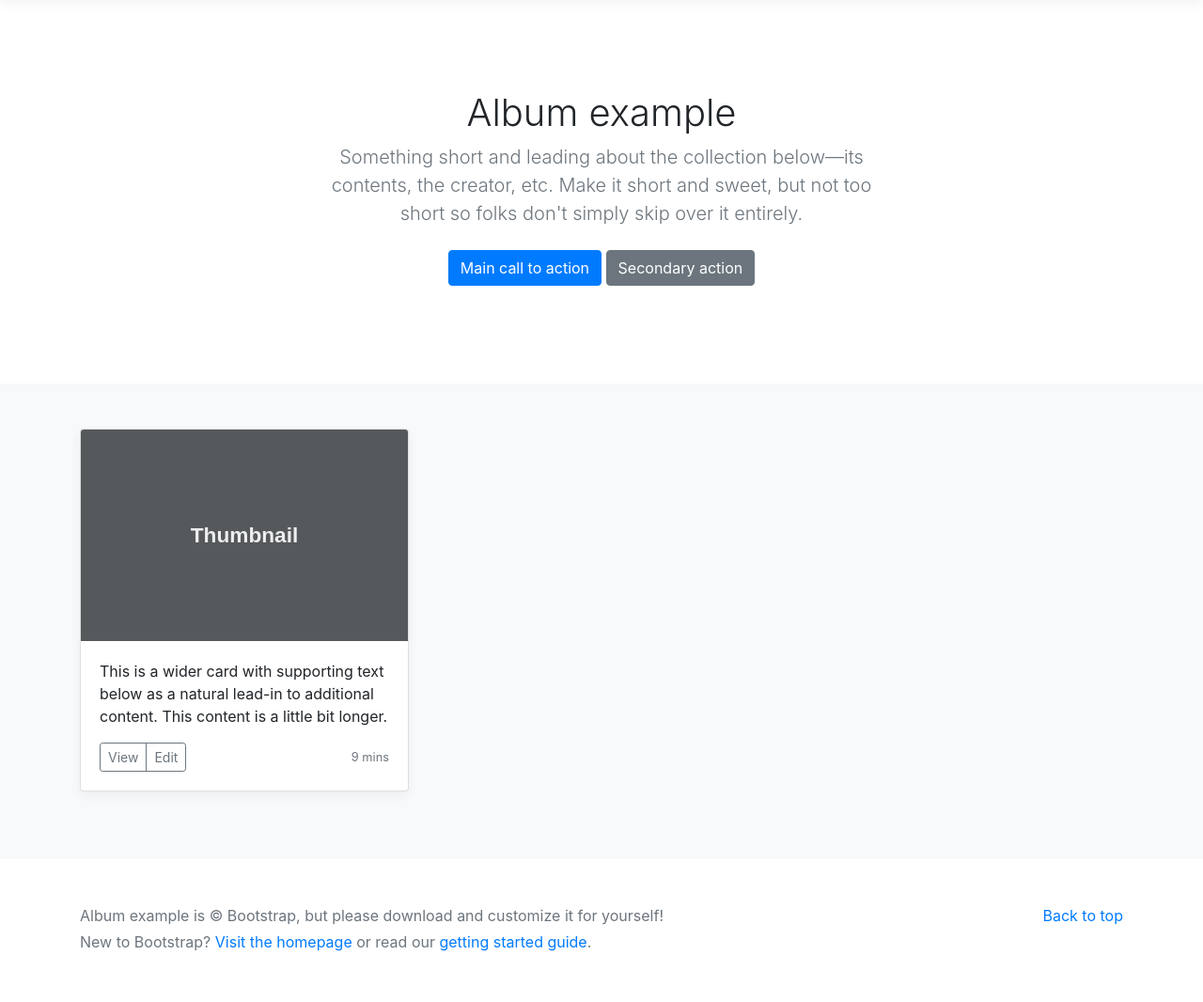
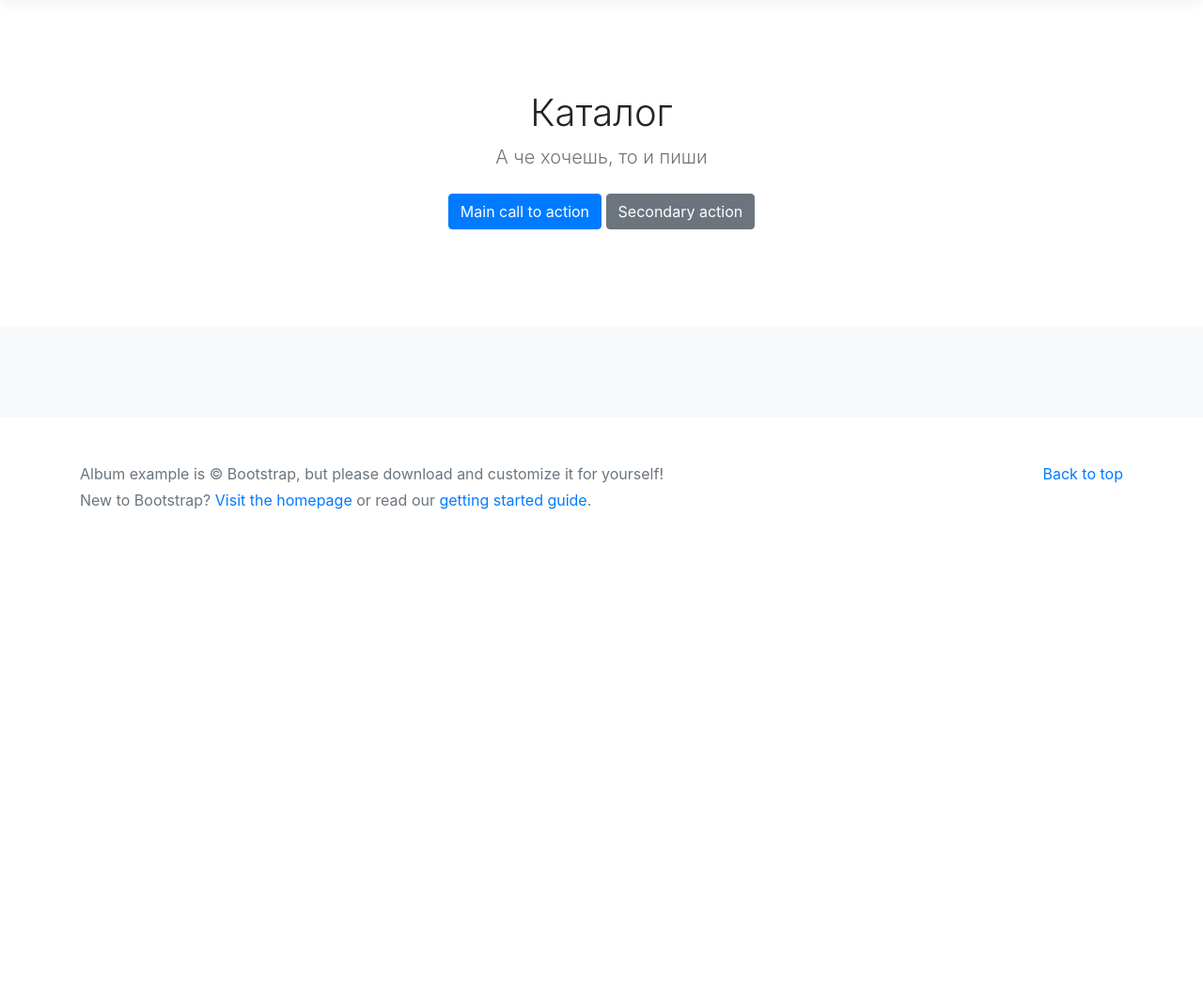
Before and after one commit to Yambur/HW_20.1, a Django app: page / in a window 1280 px wide. Shown: the part 56-1122 px from the top of the page at 94% size. After the commit the page ends 598 px from the top, so only its background shows below. Run offline with Django 4.2, Linux system fonts and the light colour scheme; some libraries are stand-ins or nearby versions.

Commit message:
continue

```diff
--- a/main/templates/main/index.html
+++ b/main/templates/main/index.html
@@ -10,10 +10,10 @@
     <title>Альбом | Album example for Bootstrap (BS 4.0)</title>
 
     <!-- Bootstrap core CSS -->
-    <link href="{% static '/css/bootstrap.min.css' %}" rel="stylesheet">
+    <link href="{% static 'css/bootstrap.min.css' %}" rel="stylesheet">
 
     <!-- Custom styles for this template -->
-    <link href="{% static '/css/album.css' %}" rel="stylesheet">
+    <link href="{% static 'css/album.css' %}" rel="stylesheet">
 </head>
 
 <body>
@@ -29,7 +29,7 @@
 
 <!-- Yandex.Metrika counter -->
 <script type="text/javascript">
-     (function(m,e,t,r,i,k,a){m[i]=m[i]||function(){(m[i].a=m[i].a||[]).push(arguments)}; m[i].l=1*new Date();k=e.createElement(t),a=e.getElementsByTagName(t)[0],k.async=1,k.src=r,a.parentNode.insertBefore(k,a)}) (window, document, "script", "https://mc.yandex.ru/metrika/tag.js", "ym"); ym(39705265, "init", { clickmap:true, trackLinks:true, accurateTrackBounce:true });
+    (function(m,e,t,r,i,k,a){m[i]=m[i]||function(){(m[i].a=m[i].a||[]).push(arguments)}; m[i].l=1*new Date();k=e.createElement(t),a=e.getElementsByTagName(t)[0],k.async=1,k.src=r,a.parentNode.insertBefore(k,a)}) (window, document, "script", "https://mc.yandex.ru/metrika/tag.js", "ym"); ym(39705265, "init", { clickmap:true, trackLinks:true, accurateTrackBounce:true });
 </script>
 <noscript>
     <div><img src="https://mc.yandex.ru/watch/39705265" style="position:absolute; left:-9999px;" alt=""/></div>
@@ -85,9 +85,8 @@
 
     <section class="jumbotron text-center">
         <div class="container">
-            <h1 class="jumbotron-heading">Album example</h1>
-            <p class="lead text-muted">Something short and leading about the collection below—its contents, the creator,
-                etc. Make it short and sweet, but not too short so folks don't simply skip over it entirely.</p>
+            <h1 class="jumbotron-heading">Каталог</h1>
+            <p class="lead text-muted">А че хочешь, то и пиши</p>
             <p>
                 <a href="#" class="btn btn-primary my-2">Main call to action</a>
                 <a href="#" class="btn btn-secondary my-2">Secondary action</a>
@@ -99,14 +98,11 @@
         <div class="container">
 
             <div class="row">
+                {% for object in product_list %}
                 <div class="col-md-4">
                     <div class="card mb-4 box-shadow">
-                        <img class="card-img-top"
-                             data-src="holder.js/100px225?theme=thumb&bg=55595c&fg=eceeef&text=Thumbnail"
-                             alt="Card image cap">
                         <div class="card-body">
-                            <p class="card-text">This is a wider card with supporting text below as a natural lead-in to
-                                additional content. This content is a little bit longer.</p>
+                            <p class="card-text">здесь писать</p>
                             <div class="d-flex justify-content-between align-items-center">
                                 <div class="btn-group">
                                     <button type="button" class="btn btn-sm btn-outline-secondary">View</button>
@@ -117,7 +113,7 @@
                         </div>
                     </div>
                 </div>
-
+                {% endfor %}
             </div>
         </div>
     </div>
@@ -141,8 +137,8 @@
 <script src="https://code.jquery.com/jquery-3.2.1.slim.min.js"
         integrity="sha384-KJ3o2DKtIkvYIK3UENzmM7KCkRr/rE9/Qpg6aAZGJwFDMVNA/GpGFF93hXpG5KkN"
         crossorigin="anonymous"></script>
-<script src="{% static '/js/popper.min.js' %}"></script>
-<script src="{% static '/js/bootstrap.min.js' %}"></script>
-<script src="{% static '/js/holder.min.js' %}"></script>
+<script src="{% static 'js/popper.min.js' %}"></script>
+<script src="{% static 'js/bootstrap.min.js' %}"></script>
+<script src="{% static 'js/holder.min.js' %}"></script>
 </body>
 </html>
--- a/main/views.py
+++ b/main/views.py
@@ -1,5 +1,11 @@
 from django.shortcuts import render
+
+from main.models import Product
 
 
 def index(request):
+    product_list = Product.objects.all()
+    context = {
+        'objects_list': product_list
+    }
     return render(request, 'main/index.html')
```
Also changed, not shown: main/management/commands/gor.py (+26 -4 lines), main/migrations/0004_remove_product_created_at.py (added).
